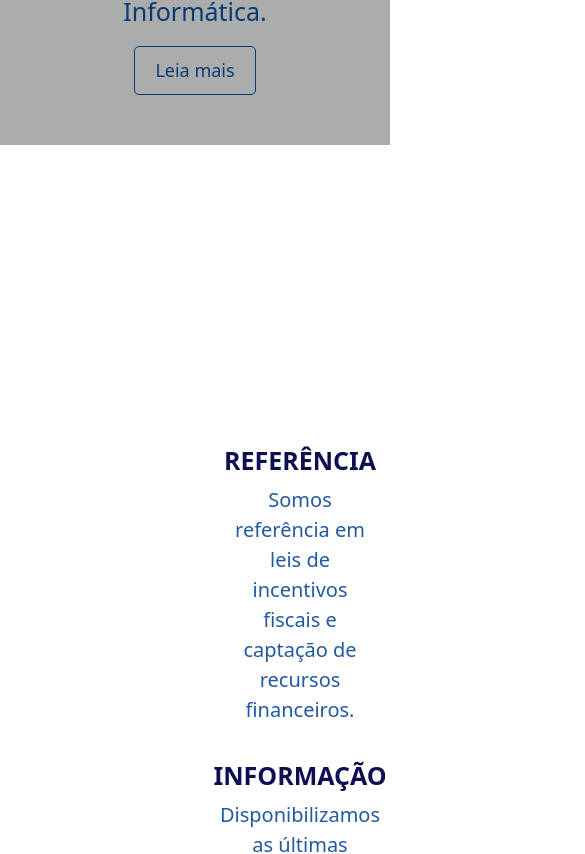
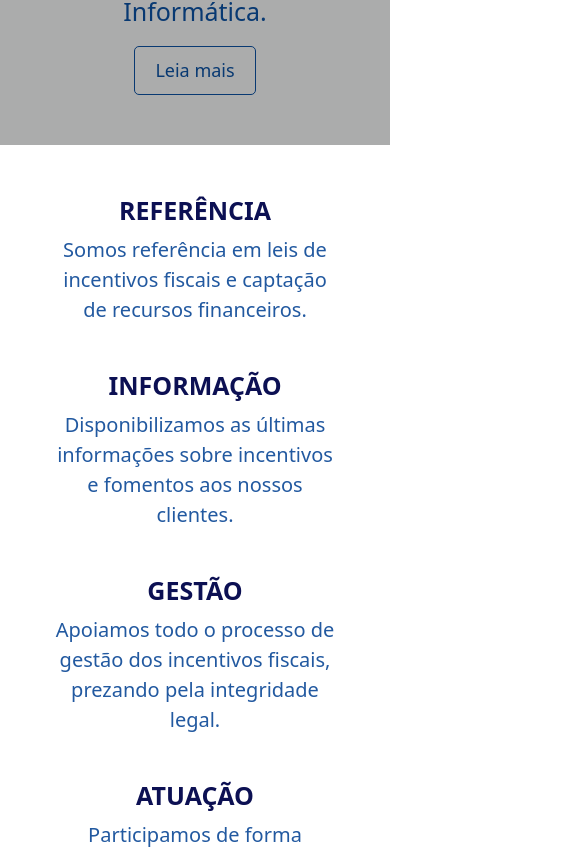
Before and after one commit to Marcos-Gabriell/Projeto-web-react, a React (Create React App) app: page / in a window 390 px wide. Shown: the part 4530-5384 px from the top of the page, 585 px wide, since content can reach past the window. Built offline with nearby package versions, Linux system fonts and the light colour scheme.

Commit message:
teste do responsivo

```diff
--- a/public/index.html
+++ b/public/index.html
@@ -27,7 +27,7 @@
     <title>Rocha Marques, Incentivos à Inovação</title>
   </head>
   <body>
-    <noscript>You need to enable JavaScript to run this app.</noscript>
+    <noscript>Rocha Marques, Incentivos à Inovação.</noscript>
     <div id="root"></div>
     <!--
       This HTML file is a template.
--- a/src/MySection5.css
+++ b/src/MySection5.css
@@ -8,8 +8,10 @@
 }
 
 .subsection {
-    flex-basis: 25%;
-    margin-bottom: 20px;
+  flex-basis: 20%;
+  margin-bottom: 30px;
+  margin-left: auto; /* Adicionado margem automática à esquerda */
+  margin-right: auto; /* Adicionado margem automática à direita */
 }
 
 .subsection h2 {
@@ -26,3 +28,24 @@
   text-align: center;
   margin-bottom: 15px;
 }
+
+/* Media queries para ajustar o layout em telas menores */
+@media (max-width: 768px) {
+  .section-container {
+    padding: 100px; /* Ajuste o valor do padding conforme necessário */
+  }
+
+  .subsection {
+    flex-basis: 50%;
+  }
+}
+
+@media (max-width: 480px) {
+  .section-container {
+    padding: 50px; /* Ajuste o valor do padding conforme necessário */
+  }
+
+  .subsection {
+    flex-basis: 100%;
+  }
+}
```
Lines whose indentation alone changed are shown as unchanged.
